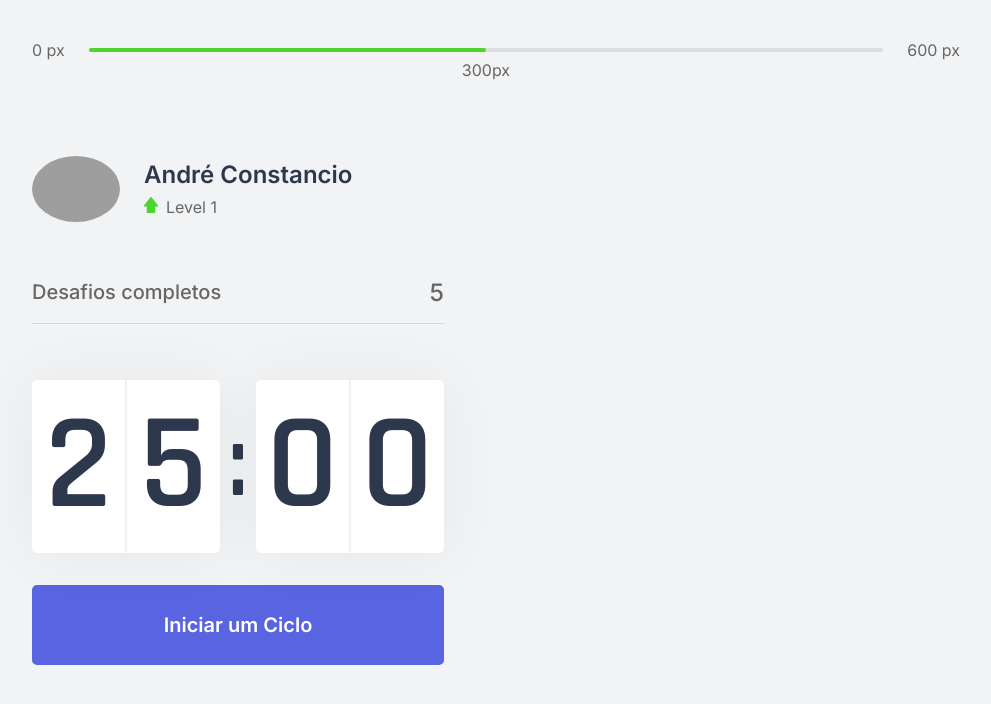
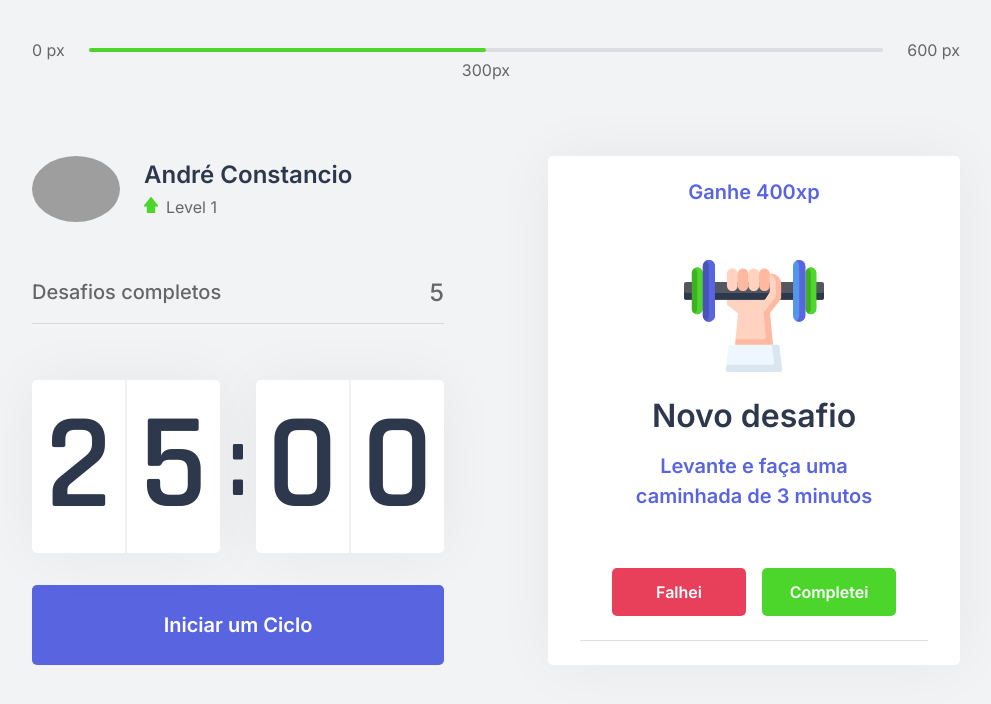
Before and after one commit to Deconsta97/Pomoshake, a Next.js app: page / in a window 1280 px wide. Shown: the top 704 px of the page, without its empty margins (144-1135 px from the left). Built offline with nearby package versions, Linux system fonts and the light colour scheme; grey boxes are pictures that could not be loaded.

Commit message:
Added ChallengeBox component and styles.

```diff
--- /dev/null
+++ b/src/components/ChallengeBox.tsx
@@ -0,0 +1,36 @@
+import styles from "../styles/components/ChallengeBox.module.css";
+
+export function ChallengeBox() {
+  const hasActiveChallenge = true;
+
+  return (
+    <div className={styles.challengeBoxContainer}>
+      {hasActiveChallenge ? (
+        <div className={styles.challengeActive}>
+          <header>Ganhe 400xp</header>
+          <main>
+            <img src="icons/body.svg" />
+            <strong>Novo desafio</strong>
+            <p>Levante e faça uma caminhada de 3 minutos</p>
+          </main>
+          <footer>
+            <button type="button" className={styles.challengeFailedButton}>
+              Falhei
+            </button>
+            <button type="button" className={styles.challengeSucceededButton}>
+              Completei
+            </button>
+          </footer>
+        </div>
+      ) : (
+        <div className={styles.challengeNotActive}>
+          <strong>Finalize um ciclo para receber um desafio.</strong>
+          <p>
+            <img src="icons/level-up.svg" alt="Level Up" />
+            Avançe de level completando desafios.
+          </p>
+        </div>
+      )}
+    </div>
+  );
+}
--- a/src/pages/index.tsx
+++ b/src/pages/index.tsx
@@ -1,8 +1,10 @@
+import Head from "next/head";
+
+import { ChallengeBox } from "../components/ChallengeBox";
 import { CompletedChallenges } from "../components/CompletedChallenges";
 import { Countdown } from "../components/Countdown";
 import { ExperienceBar } from "../components/ExperienceBar";
 import { Profile } from "../components/Profile";
-import Head from "next/head";
 
 import styles from "../styles/pages/Home.module.css";
 
@@ -10,7 +12,6 @@
   return (
     <div className={styles.container}>
       <Head>
-
         <title>Início | pomoshake</title>
       </Head>
       <ExperienceBar />
@@ -20,7 +21,9 @@
           <CompletedChallenges />
           <Countdown />
         </div>
-        <div></div>
+        <div>
+          <ChallengeBox></ChallengeBox>
+        </div>
       </section>
     </div>
   );
--- /dev/null
+++ b/src/styles/components/ChallengeBox.module.css
@@ -0,0 +1,100 @@
+.challengeBoxContainer {
+  height: 100%;
+  background: var(--white);
+  border-radius: 5px;
+  box-shadow: 0 0 60px rgba(0, 0, 0, 0.05);
+  padding: 1.5rem 2rem;
+  display: flex;
+  flex-direction: column;
+  align-items: center;
+  justify-content: center;
+  text-align: center;
+}
+
+.challengeNotActive {
+  display: flex;
+  flex-direction: column;
+  align-items: center;
+}
+
+.challengeNotActive strong {
+  font-size: 1.5rem;
+  font-weight: 500;
+  line-height: 1.4;
+}
+
+.challengeNotActive p {
+  display: flex;
+  flex-direction: column;
+  align-items: center;
+  line-height: 1.4;
+  max-width: 70%;
+  margin-top: 3rem;
+}
+
+.challengeNotActive p img {
+  margin-bottom: 1rem;
+}
+
+.challengeActive {
+  height: 100%;
+  display: flex;
+  flex-direction: column;
+}
+
+.challengeActive {
+  color: var(--blue);
+  font-weight: 600;
+  font-size: 1.25rem;
+  padding: 0 2rem 1.5rem;
+  border-bottom: 1px solid var(--gray-line);
+}
+
+.challengeActive main {
+  flex: 1;
+  display: flex;
+  flex-direction: column;
+  align-items: center;
+  justify-content: center;
+}
+
+.challengeActive main strong {
+  font-size: 2rem;
+  font-weight: 600;
+  color: var(--title);
+  margin: 1.5rem 0 1rem;
+}
+
+.challengeActive main p {
+  line-height: 1.5;
+}
+
+.challengeActive footer {
+  display: grid;
+  grid-template-columns: 1fr 1fr;
+  gap: 1rem;
+}
+.challengeActive footer button {
+  height: 3rem;
+  display: flex;
+  align-items: center;
+  justify-content: center;
+  border: 0;
+  border-radius: 5px;
+  color: var(--white);
+  font-size: 1rem;
+  font-weight: 600;
+  transition: filter 0.2s;
+}
+
+.challengeActive footer button.challengeFailedButton {
+  background: var(--red);
+}
+
+.challengeActive footer button.challengeSucceededButton {
+  background: var(--green);
+}
+
+.challengeActive footer button:hover {
+  filter: brightness(0.9);
+}
```
